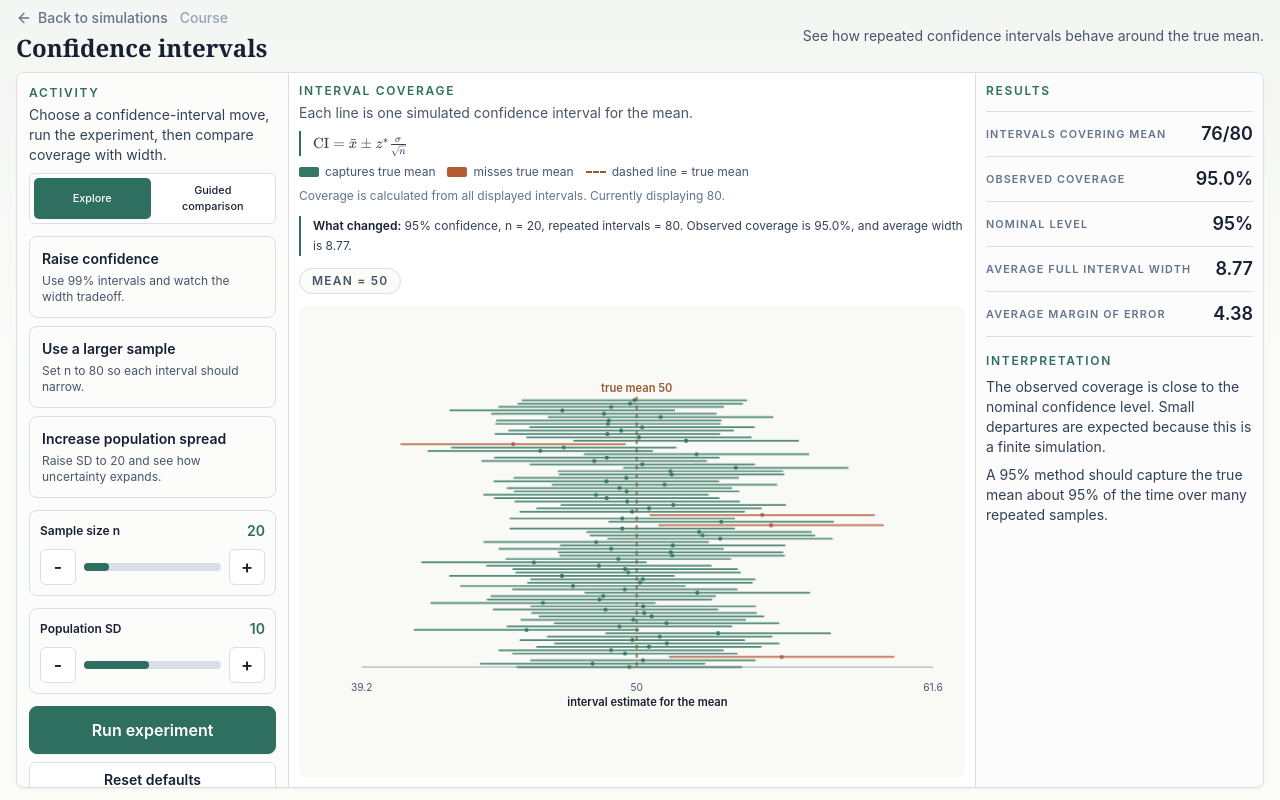
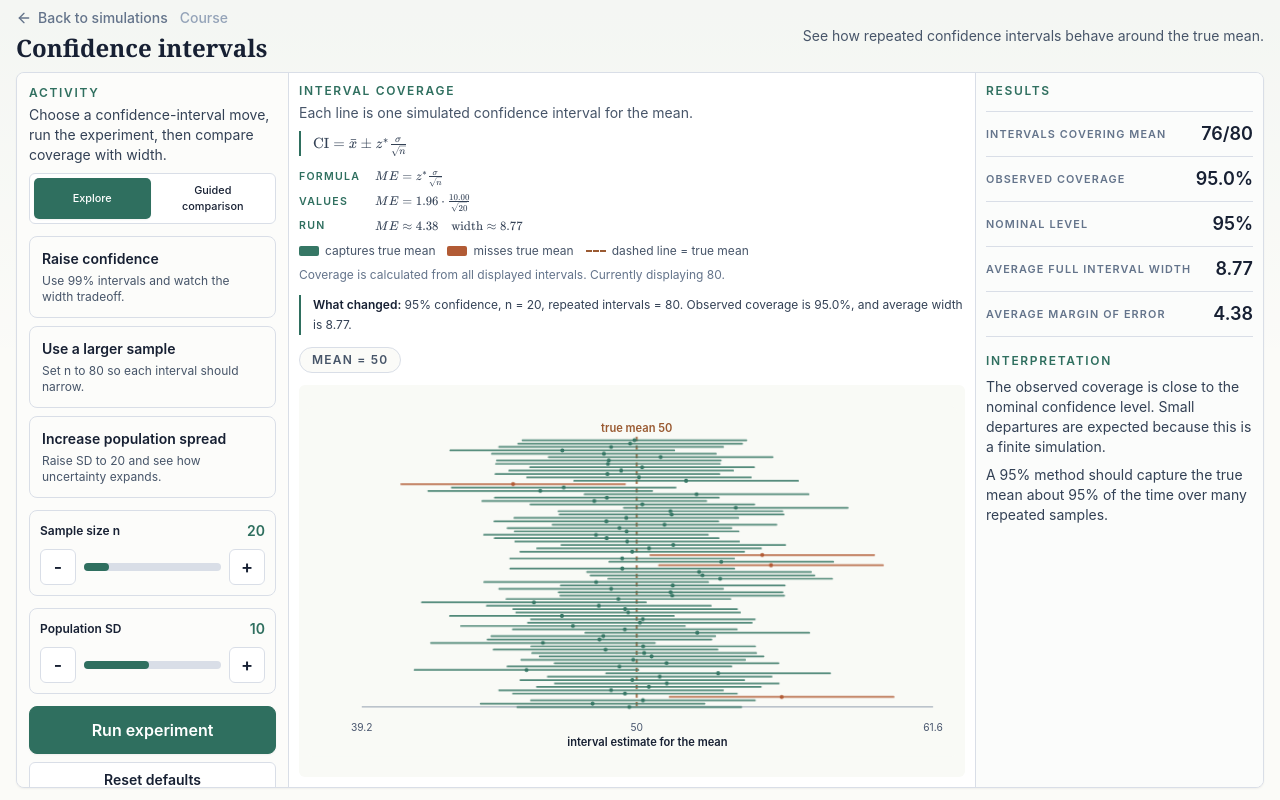
Before and after one commit to urkrass/sciencestat, a Next.js app: page /courses/statistics-for-scientific-claims/simulations/confidence-intervals in a window 1280 px wide. Built offline with nearby package versions, Linux system fonts and the light colour scheme.

Commit message:
Animate simulation math and plots

```diff
--- a/src/app/globals.css
+++ b/src/app/globals.css
@@ -320,6 +320,19 @@ a,
     margin: 0;
     text-align: left;
   }
+
+  .simulation-math-step {
+    animation: simulation-math-transmute 540ms cubic-bezier(0.2, 0.85, 0.25, 1)
+      both;
+  }
+
+  .simulation-plot-wash {
+    animation: simulation-plot-wash 780ms ease-out both;
+  }
+
+  .simulation-tail-glow {
+    animation: simulation-tail-glow 640ms ease-out both;
+  }
 }
 
 @keyframes simulation-bar-rise {
@@ -370,12 +383,56 @@ a,
   }
 }
 
+@keyframes simulation-math-transmute {
+  from {
+    opacity: 0;
+    transform: translateY(0.28rem);
+    filter: blur(4px);
+  }
+
+  to {
+    opacity: 1;
+    transform: translateY(0);
+    filter: blur(0);
+  }
+}
+
+@keyframes simulation-plot-wash {
+  from {
+    opacity: 0.42;
+    transform: translateX(-70%);
+  }
+
+  to {
+    opacity: 0;
+    transform: translateX(70%);
+  }
+}
+
+@keyframes simulation-tail-glow {
+  0% {
+    filter: drop-shadow(0 0 0 rgba(178, 91, 53, 0));
+  }
+
+  45% {
+    filter: drop-shadow(0 0 8px rgba(178, 91, 53, 0.42));
+  }
+
+  100% {
+    filter: drop-shadow(0 0 0 rgba(178, 91, 53, 0));
+  }
+}
+
 @media (prefers-reduced-motion: reduce) {
   .simulation-histogram-bar,
   .simulation-reference-line,
   .simulation-result-value,
-  .simulation-ci-interval {
+  .simulation-ci-interval,
+  .simulation-math-step,
+  .simulation-plot-wash,
+  .simulation-tail-glow {
     animation: none;
+    filter: none;
   }
 }
 
--- a/src/components/simulations/ConfidenceIntervalPlot.tsx
+++ b/src/components/simulations/ConfidenceIntervalPlot.tsx
@@ -54,6 +54,16 @@ export function ConfidenceIntervalPlot({
     >
       <title>{title}</title>
       <rect width={width} height={height} rx="8" fill="#f9faf6" />
+      <rect
+        key={`wash-${animationKey}`}
+        className="simulation-plot-wash"
+        x={margin.left}
+        y={margin.top}
+        width={innerWidth * 0.7}
+        height={innerHeight}
+        fill="#dfece6"
+        opacity="0.34"
+      />
       <line
         x1={margin.left}
         x2={margin.left + innerWidth}
@@ -89,7 +99,12 @@ export function ConfidenceIntervalPlot({
         return (
           <g
             key={`${animationKey}-${index}-${interval.lower}-${interval.upper}`}
-            className="simulation-ci-interval"
+            className={[
+              "simulation-ci-interval",
+              interval.capturesMean ? "" : "simulation-tail-glow"
+            ]
+              .filter(Boolean)
+              .join(" ")}
             style={{ animationDelay: `${index * 8}ms` }}
           >
             <line
--- a/src/components/simulations/ConfidenceIntervalsSimulation.tsx
+++ b/src/components/simulations/ConfidenceIntervalsSimulation.tsx
@@ -13,6 +13,7 @@ import {
   type SimulationMode
 } from "@/components/simulations/GuidedModeSwitch";
 import { MathExpression } from "@/components/simulations/MathExpression";
+import { MathResolution } from "@/components/simulations/MathResolution";
 import { MisconceptionCheck } from "@/components/simulations/MisconceptionCheck";
 import { NumberSlider } from "@/components/simulations/NumberSlider";
 import {
@@ -49,7 +50,10 @@ import {
   type ConfidenceComparisonScenarioResult,
   type ConfidenceScenarioControls
 } from "@/lib/statistics/comparison";
-import type { ConfidenceLevel } from "@/lib/statistics/inference";
+import {
+  criticalValueForConfidenceLevel,
+  type ConfidenceLevel
+} from "@/lib/statistics/inference";
 import { roundTo } from "@/lib/statistics/summary";
 
 const confidenceLevels: ConfidenceLevel[] = [90, 95, 99];
@@ -535,6 +539,23 @@ export function ConfidenceIntervalsSimulation() {
     result.coveragePercent,
     1
   )}%, and average width is ${roundTo(result.averageFullIntervalWidth, 2)}.`;
+  const confidenceCriticalValue = criticalValueForConfidenceLevel(
+    result.controls.confidenceLevel
+  );
+  const confidenceMathSteps = [
+    {
+      label: "formula",
+      math: "ME = z^*\\frac{\\sigma}{\\sqrt{n}}"
+    },
+    {
+      label: "values",
+      math: `ME = ${confidenceCriticalValue}\\cdot\\frac{${roundTo(result.controls.populationSd, 2)}}{\\sqrt{${result.controls.sampleSize}}}`
+    },
+    {
+      label: "run",
+      math: `ME \\approx ${roundTo(result.averageMarginOfError, 2)}\\quad \\text{width} \\approx ${roundTo(result.averageFullIntervalWidth, 2)}`
+    }
+  ];
 
   if (mode === "guided") {
     const selectedPreset = getPreset(presetId);
@@ -973,6 +994,10 @@ export function ConfidenceIntervalsSimulation() {
                 />
               </FormulaStrip>
             </div>
+            <MathResolution
+              animationKey={animationKey}
+              steps={confidenceMathSteps}
+            />
             <div className="mt-2">
               <SimulationLegend
                 items={[
--- a/src/components/simulations/Histogram.tsx
+++ b/src/components/simulations/Histogram.tsx
@@ -91,6 +91,16 @@ export function Histogram({
     >
       <title>{title}</title>
       <rect width={width} height={height} rx="8" fill="#f9faf6" />
+      <rect
+        key={`wash-${animationKey}`}
+        className="simulation-plot-wash"
+        x={margin.left}
+        y={margin.top}
+        width={innerWidth * 0.7}
+        height={innerHeight}
+        fill="#dfece6"
+        opacity="0.34"
+      />
       <line
         x1={margin.left}
         x2={margin.left + innerWidth}
--- /dev/null
+++ b/src/components/simulations/MathResolution.tsx
@@ -0,0 +1,34 @@
+import { MathExpression } from "@/components/simulations/MathExpression";
+
+type MathResolutionStep = {
+  label: string;
+  math: string;
+};
+
+type MathResolutionProps = {
+  animationKey: number;
+  steps: MathResolutionStep[];
+};
+
+export function MathResolution({ animationKey, steps }: MathResolutionProps) {
+  return (
+    <div
+      key={animationKey}
+      aria-live="polite"
+      className="simulation-math-resolution mt-3 grid gap-1.5 text-xs text-slate-700"
+    >
+      {steps.map((step, index) => (
+        <div
+          key={`${step.label}-${step.math}`}
+          className="simulation-math-step flex flex-wrap items-center gap-x-2 gap-y-1"
+          style={{ animationDelay: `${index * 95}ms` }}
+        >
+          <span className="min-w-[4.25rem] text-[0.66rem] font-semibold uppercase tracking-[0.12em] text-moss">
+            {step.label}
+          </span>
+          <MathExpression math={step.math} />
+        </div>
+      ))}
+    </div>
+  );
+}
--- a/src/components/simulations/NullModelHistogram.tsx
+++ b/src/components/simulations/NullModelHistogram.tsx
@@ -114,6 +114,16 @@ export function NullModelHistogram({
     >
       <title>{title ?? `Null model simulation: ${tailLabel}`}</title>
       <rect width={width} height={height} rx="8" fill="#f9faf6" />
+      <rect
+        key={`wash-${animationKey}`}
+        className="simulation-plot-wash"
+        x={margin.left}
+        y={margin.top}
+        width={innerWidth * 0.7}
+        height={innerHeight}
+        fill="#dfece6"
+        opacity="0.34"
+      />
       <line
         x1={margin.left}
         x2={margin.left + innerWidth}
@@ -141,7 +151,12 @@ export function NullModelHistogram({
         return (
           <rect
             key={`${animationKey}-${bin.start}-${bin.end}`}
-            className="simulation-histogram-bar"
+            className={[
+              "simulation-histogram-bar",
+              isExtreme ? "simulation-tail-glow" : ""
+            ]
+              .filter(Boolean)
+              .join(" ")}
             x={barX + 1}
             y={barY}
             width={Math.max(1, nextX - barX - 2)}
--- a/src/components/simulations/PValueNullModelSimulation.tsx
+++ b/src/components/simulations/PValueNullModelSimulation.tsx
@@ -12,6 +12,7 @@ import {
   type SimulationMode
 } from "@/components/simulations/GuidedModeSwitch";
 import { MathExpression } from "@/components/simulations/MathExpression";
+import { MathResolution } from "@/components/simulations/MathResolution";
 import { MisconceptionCheck } from "@/components/simulations/MisconceptionCheck";
 import { NullModelHistogram } from "@/components/simulations/NullModelHistogram";
 import { NumberSlider } from "@/components/simulations/NumberSlider";
@@ -588,6 +589,23 @@ export function PValueNullModelSimulation() {
     result.pValue,
     3
   )} from ${result.extremeCount}/${result.controls.simulatedSamples} extreme simulations.`;
+  const pValueMathSteps = [
+    {
+      label: "rule",
+      math: getExtremeRule(
+        result.controls.tailMode,
+        result.controls.observedSampleMean
+      )
+    },
+    {
+      label: "count",
+      math: `p = \\frac{${result.extremeCount}}{${result.controls.simulatedSamples}}`
+    },
+    {
+      label: "run",
+      math: `p \\approx ${roundTo(result.pValue, 3)}`
+    }
+  ];
 
   if (mode === "guided") {
     const selectedPreset = getPreset(presetId);
@@ -1039,6 +1057,10 @@ export function PValueNullModelSimulation() {
                 />
               </FormulaStrip>
             </div>
+            <MathResolution
+              animationKey={animationKey}
+              steps={pValueMathSteps}
+            />
             <div className="mt-2">
               <SimulationLegend
                 items={[
@@ -1057,15 +1079,6 @@ export function PValueNullModelSimulation() {
                 ]}
               />
             </div>
-            <p className="mt-2 text-xs font-medium leading-5 text-slate-600">
-              Extreme rule:{" "}
-              <MathExpression
-                math={getExtremeRule(
-                  result.controls.tailMode,
-                  result.controls.observedSampleMean
-                )}
-              />
-            </p>
             <WhatChangedCallout>{whatChanged}</WhatChangedCallout>
           </div>
           <span className="rounded-full border border-line bg-paper px-3 py-1 text-xs font-semibold uppercase tracking-[0.1em] text-slate-600">
--- a/src/components/simulations/SamplingDistributionSimulation.tsx
+++ b/src/components/simulations/SamplingDistributionSimulation.tsx
@@ -9,6 +9,7 @@ import {
 } from "@/components/simulations/GuidedModeSwitch";
 import { Histogram } from "@/components/simulations/Histogram";
 import { MathExpression } from "@/components/simulations/MathExpression";
+import { MathResolution } from "@/components/simulations/MathResolution";
 import { NumberSlider } from "@/components/simulations/NumberSlider";
 import {
   PredictionPrompt,
@@ -419,6 +420,20 @@ export function SamplingDistributionSimulation() {
     result.expectedStandardError,
     2
   )}.`;
+  const samplingMathSteps = [
+    {
+      label: "formula",
+      math: "SE = \\frac{\\sigma}{\\sqrt{n}}"
+    },
+    {
+      label: "values",
+      math: `SE = \\frac{${roundTo(result.controls.populationSd, 2)}}{\\sqrt{${result.controls.sampleSize}}}`
+    },
+    {
+      label: "run",
+      math: `SE \\approx ${roundTo(result.expectedStandardError, 2)}\\quad s_{\\bar{x}} \\approx ${roundTo(result.sampleMeanSd, 2)}`
+    }
+  ];
 
   if (mode === "guided") {
     const conclusion = comparison
@@ -834,6 +849,10 @@ export function SamplingDistributionSimulation() {
                 <MathExpression math={"\\frac{\\sigma}{\\sqrt{n}}"} />
               </FormulaStrip>
             </div>
+            <MathResolution
+              animationKey={animationKey}
+              steps={samplingMathSteps}
+            />
             <WhatChangedCallout>{whatChanged}</WhatChangedCallout>
           </div>
           <span className="rounded-full border border-line bg-paper px-3 py-1 text-xs font-semibold uppercase tracking-[0.1em] text-slate-600">
```
